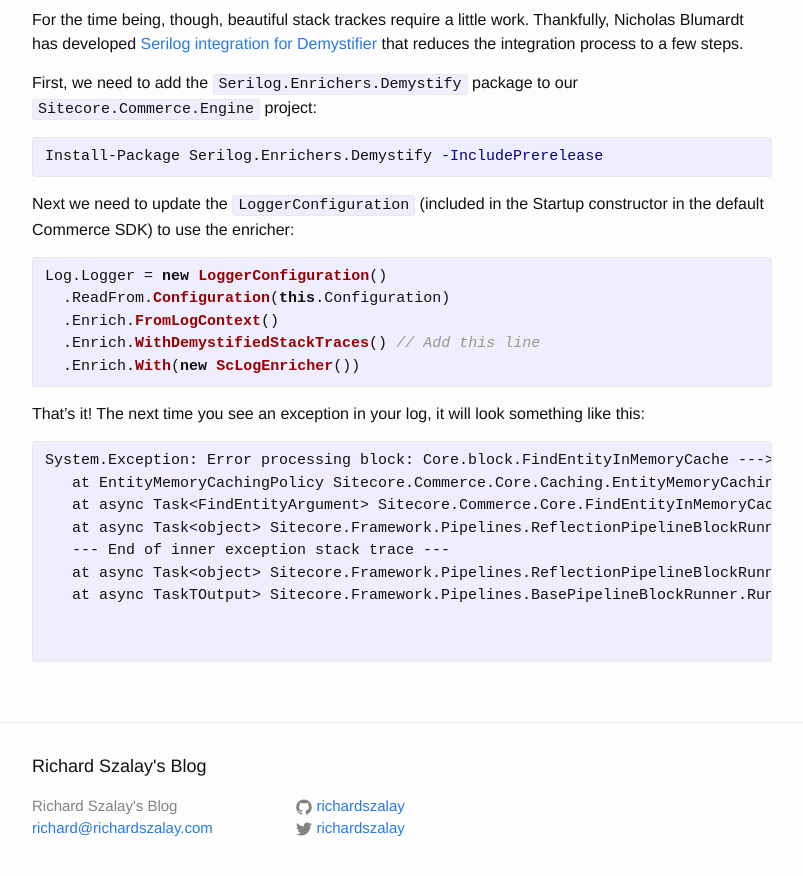
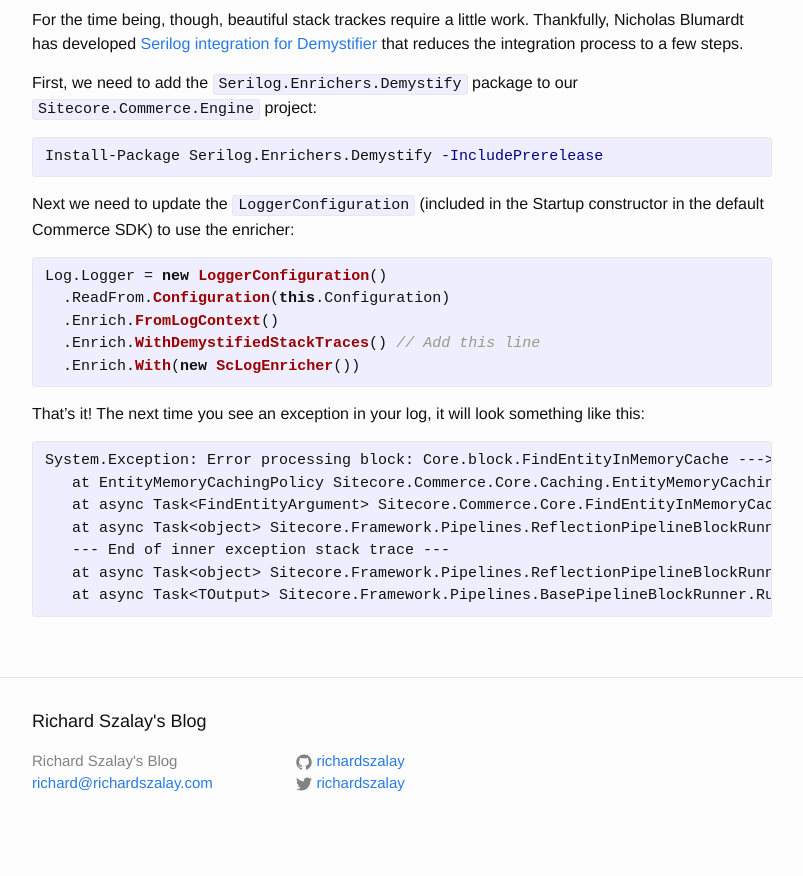
Before and after one commit to richardszalay/richardszalay.github.io, a Jekyll site: the page built from _posts/2018-03-15-sitecore-commerce-demystifier.md, in a window 1280 px wide and 900 px high, scrolled down 845 px. Shown: the top 876 px of the window, without its empty margins (238-1041 px from the left). Built offline with Jekyll 4.4.1, drawn with Linux system fonts in a browser that asks for light colours; comment, search, counter and statistics services are not loaded; after the commit the page ends 1700 px from its top, so only the background shows below that.

Commit message:
Further formatting fixes to Sitecore/Demystifier post

```diff
--- a/_posts/2018-03-15-sitecore-commerce-demystifier.md
+++ b/_posts/2018-03-15-sitecore-commerce-demystifier.md
@@ -60,4 +60,4 @@ That's it! The next time you see an exception in your log, it will look somethin
    at async Task&lt;object> Sitecore.Framework.Pipelines.ReflectionPipelineBlockRunner.InvokeBlock(IPipelineBlock block, IPipelineExecutionContext context, object current)
    --- End of inner exception stack trace ---
    at async Task&lt;object> Sitecore.Framework.Pipelines.ReflectionPipelineBlockRunner.InvokeBlock(IPipelineBlock block, IPipelineExecutionContext context, object current)
-   at async TaskTOutput> Sitecore.Framework.Pipelines.BasePipelineBlockRunner.RunTOutput>(string name, object input, IPipelineExecutionContext context)</pre></code>
+   at async Task&lt;TOutput> Sitecore.Framework.Pipelines.BasePipelineBlockRunner.Run&lt;TOutput>(string name, object input, IPipelineExecutionContext context)</code></pre>
```
